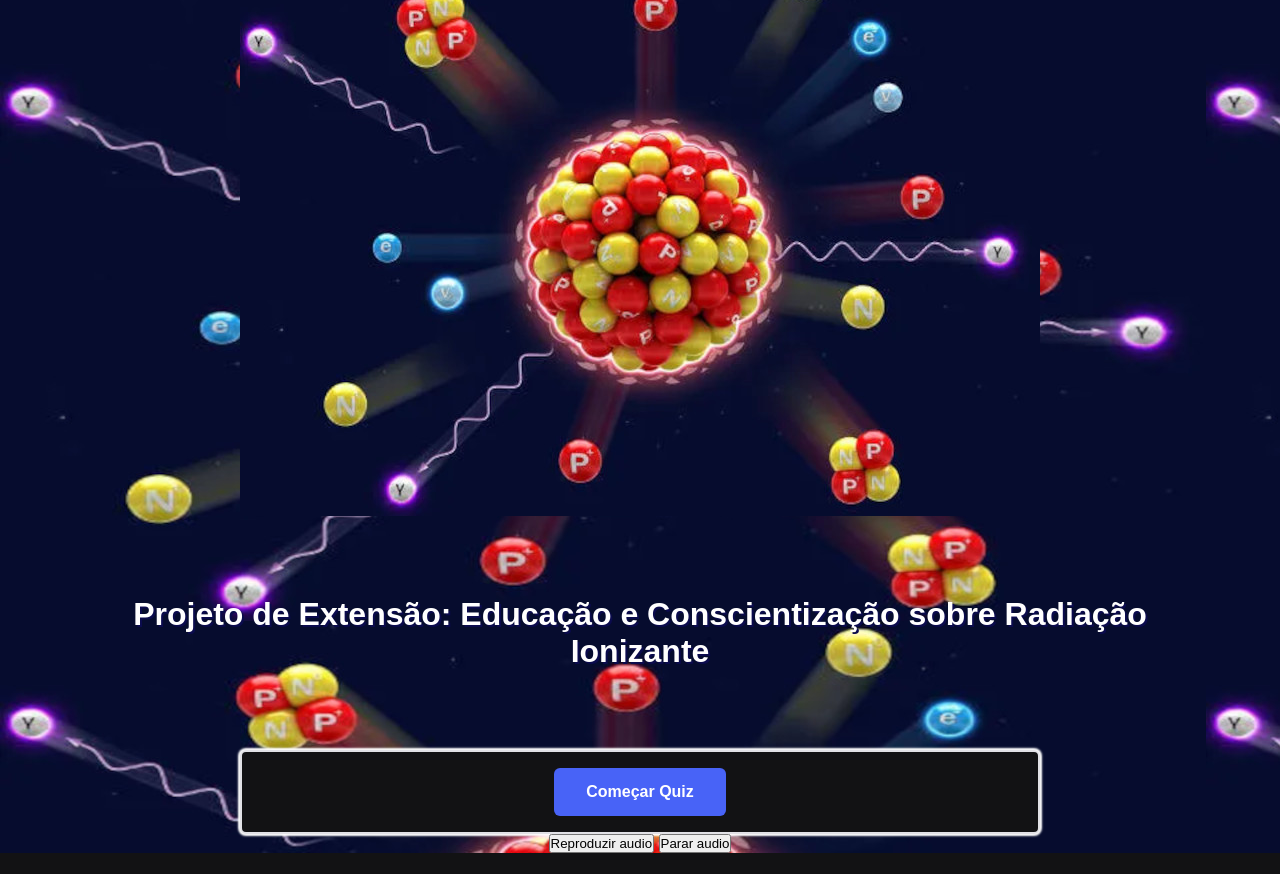
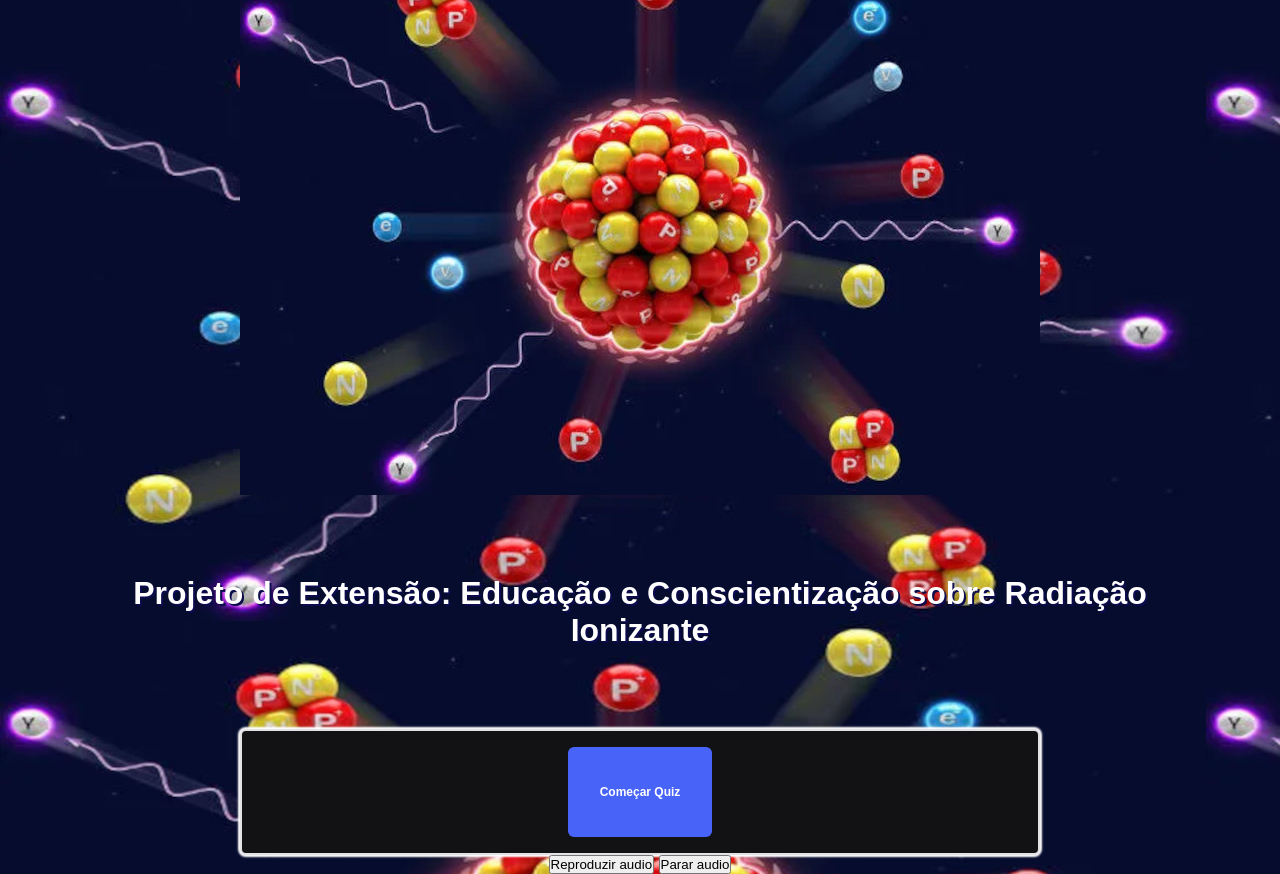
Before and after one commit to thiagosilvadf/quiz-javascript, a plain HTML site: page index.html in a window 1280 px wide. Before the commit the page ends 853 px from the top, so only its background shows below. Drawn offline with Linux system fonts and the light colour scheme; files whose address does not match are found by name.

Commit message:
Atualizei

```diff
--- a/style.css
+++ b/style.css
@@ -78,11 +78,11 @@
   .button {
     background-color: #4863f7;
     color: #fff;
-    font-size: 16px;
+    font-size: 12px;
     font-weight: bold;
     border: 0;
     border-radius: 6px;
-    height: 48px;
+    height: 90px;
     padding: 0 32px;
 
     transition: filter 0.1s;
```
